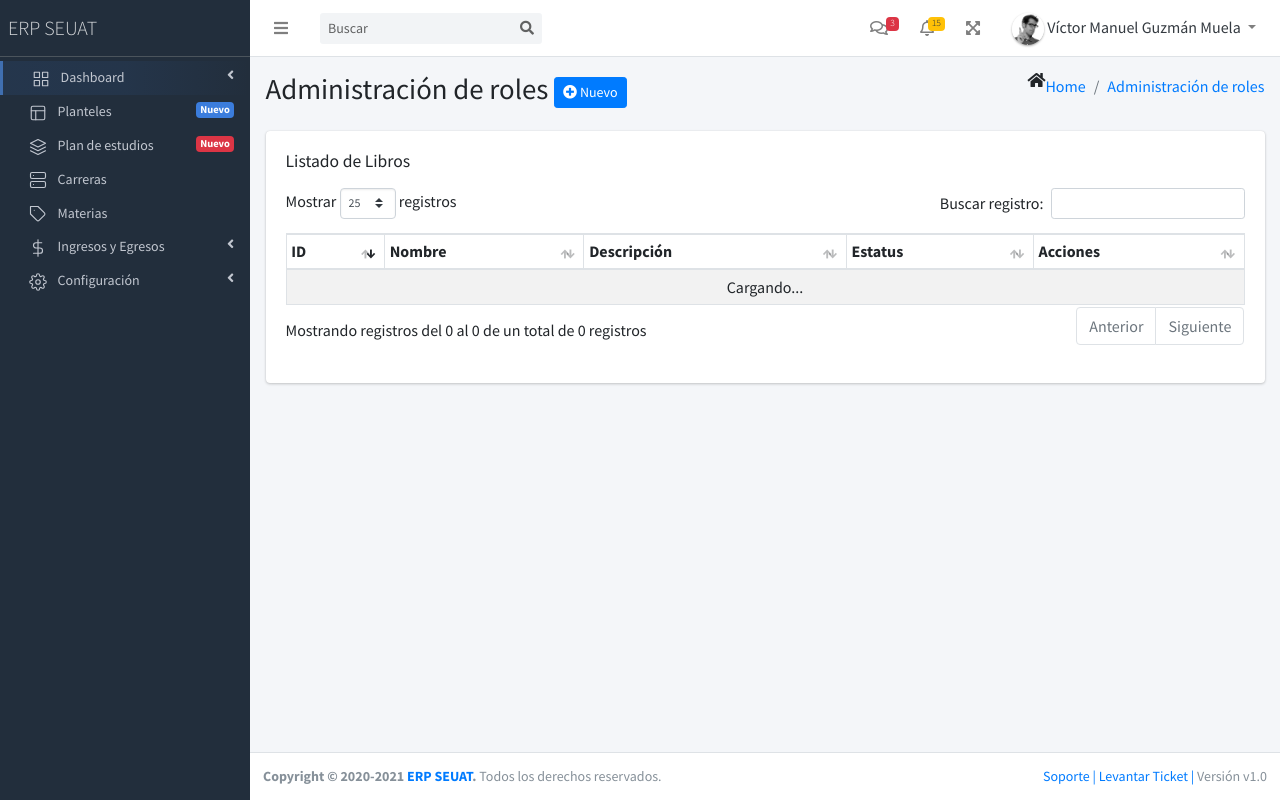
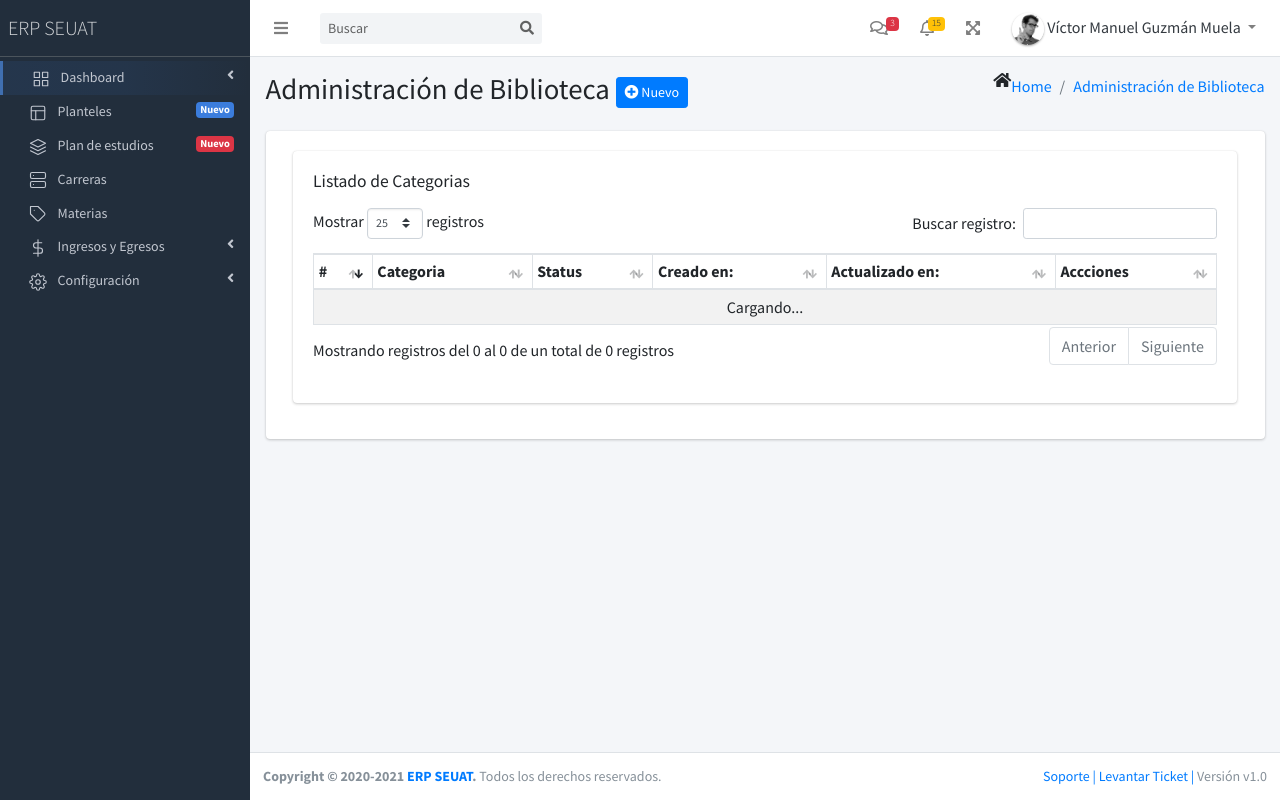
Before and after one commit to guzmanv/erp-seuat-v1, a PHP site: page /erp-seuat-v1/biblioteca in a window 1280 px wide. Run offline with PHP 8.4, Linux system fonts and the light colour scheme; lists and menus that the app fills with data are empty.

Commit message:
iniciando con el controlador de la biblioteca

```diff
--- a/Assets/css/styles.css
+++ b/Assets/css/styles.css
@@ -79,6 +79,25 @@ a {
     color: #6c757d!important;
 }
 
+.rounded-circle {
+    border-radius: 50%!important;
+}
+.bg-primary-light {
+    background: #d3e2f7;
+}
+.avatar-title {
+    display: flex;
+    width: 100%;
+    height: 100%;
+    align-items: center;
+    justify-content: center;
+    color: #3b7ddd;
+}
+.avatar {
+    width: 40px;
+    height: 40px;
+}
+
 /*
 [class*=sidebar-dark-] .nav-treeview>.nav-item>.nav-link{
 
--- /dev/null
+++ b/Assets/js/functions_biblioteca.js
@@ -0,0 +1,42 @@
+var tableBiblioteca;
+
+document.addEventListener('DOMContentLoaded', function(){
+
+	tableRoles = $('#tableRoles').dataTable( {
+		"aProcessing":true,
+		"aServerSide":true,
+        "language": {
+        	//url:"<?php echo media(); ?>/plugins/Spanish.json"
+        	"url": " "+base_url+"/Assets/plugins/Spanish.json"
+        },
+        "ajax":{
+            "url": " "+base_url+"/Biblioteca/getCategorias",
+            "dataSrc":""
+        },
+        "columns":[
+            {"data":"id"},
+            {"data":"nombrerol"},
+            {"data":"descripcion"},
+			{"data":"descripcion"},
+            {"data":"estatus"},
+            {"data":"options"}
+
+        ],
+        "responsive": true,
+	    "paging": true,
+	    "lengthChange": true,
+	    "searching": true,
+	    "ordering": true,
+	    "info": true,
+	    "autoWidth": false,
+	    "scrollY": '42vh',
+	    "scrollCollapse": true,
+	    "bDestroy": true,
+	    "order": [[ 0, "desc" ]],
+	    "iDisplayLength": 25
+    });
+
+
+});
+
+$('#tableRoles').DataTable();
--- a/Controllers/Biblioteca.php
+++ b/Controllers/Biblioteca.php
@@ -10,12 +10,32 @@ class Biblioteca extends Controllers
 	public function Biblioteca()
 	{
 		$data['page_id'] = 3;
-		$data['page_tag'] = "Roles Usuario";
-		$data['page_name'] = "rol_usuario";
-		$data['page_title'] = "Administración de roles";
-		$data['page_functions_js'] = "functions_roles.js";
-		$this->views->getView($this,"biblioteca",$data);
+		$data['page_tag'] = "Biblioteca";
+		$data['page_name'] = "biblioteca";
+		$data['page_title'] = "Administración de Biblioteca";
+		$data['page_functions_js'] = "functions_biblioteca.js";
+		$this->views->getView($this,"administrador_categorias",$data);
+	}
+	public function getCategorias(){
+		$arrData = $this->model->selectCategorias();
+
+			for ($i=0; $i < count($arrData); $i++) {
+
+				if($arrData[$i]['estatus'] == 1)
+				{
+					$arrData[$i]['estatus'] = '<span class="badge badge-success">Activo</span>';
+				}else{
+					$arrData[$i]['estatus'] = '<span class="badge badge-danger">Inactivo</span>';
+				}
+
+				$arrData[$i]['options'] = '<div class="text-center">
+				<button class="btn btn-secondary btn-sm btnPermisosRol" rl="'.$arrData[$i]['id'].'" title="Permisos"><i class="fas fa-key"></i></button>
+				<button class="btn btn-primary btn-sm btnEditRol" rl="'.$arrData[$i]['id'].'" title="Editar"><i class="fas fa-pencil-alt"></i></button>
+				<button class="btn btn-danger btn-sm btnDelRol" rl="'.$arrData[$i]['id'].'" title="Eliminar"><i class="far fa-trash-alt"></i></button>
+				</div>';
+			}
+			echo json_encode($arrData,JSON_UNESCAPED_UNICODE);
+			die();
 	}
 }
-
 ?>
--- /dev/null
+++ b/Models/BibliotecaModel.php
@@ -0,0 +1,23 @@
+<?php
+
+	class bibliotecaModel extends Mysql
+	{
+		public $intIdrol;
+		public $strRol;
+		public $strDescripcion;
+		public $intEstatus;
+
+		public function __construct()
+		{
+			parent::__construct();
+		}
+
+		public function selectRoles()
+		{
+			//Extraer Roles
+			$sql = "SELECT * FROM rol WHERE estatus !=0";
+			$request = $this->select_all($sql);
+			return $request;
+		}
+	}
+?>
--- /dev/null
+++ b/Views/Biblioteca/administrador_categorias.php
@@ -0,0 +1,62 @@
+<?php
+  headerAdmin($data);
+?>
+<div id="contentAjax">
+</div>
+<div class="wrapper">
+  <div class="content-wrapper">
+    <div class="content-header">
+      <div class="container-fluid">
+        <div class="row mb-2">
+          <div class="col-sm-6">
+            <h1 class="m-0">  <?= $data['page_title'] ?>
+              <button type="button" class="btn btn-primary btn-sm"><i class="fa fa-plus-circle fa-md"></i> Nuevo</button>
+            </h1>
+          </div>
+          <div class="col-sm-6">
+            <ol class="breadcrumb float-sm-right">
+              <li class="breadcrumb-item"><i class="fa fa-home fa-md"></i><a href="#">Home</a></li>
+              <li class="breadcrumb-item active"><a href="<?= base_url(); ?>/roles"><?= $data['page_title'] ?></a></li>
+            </ol>
+          </div>
+        </div>
+      </div>
+    </div>
+    <div class="content">
+      <div class="container-fluid">
+        <div class="row">
+          <div class="col-lg-12">
+            <div class="card">
+              <div class="card-body">
+                <div class="col-12 col-xl-12">
+                  <div class="card">
+                    <div class="card-body">
+                      <h3 class="card-title">Listado de Categorias</h3>
+                      <p class="card-text">
+                      <table id="tableRoles" class="table table-bordered table-striped table-sm">
+                        <thead>
+                          <tr>
+                            <th>#</th>
+                            <th>Categoria</th>
+                            <th>Status</th>
+                            <th>Creado en:</th>
+                            <th>Actualizado en:</th>
+                            <th>Accciones</th>
+                          </tr>
+                        </thead>
+                        <tbody>
+                        </tbody>
+                      </table>
+                      </p>
+                    </div>
+                  </div>
+                </div>
+              </div>
+            </div>
+          </div>
+        </div>
+      </div>
+    </div>
+  </div>
+</div>
+<?php footerAdmin($data); ?>
--- a/Views/Biblioteca/biblioteca.php
+++ b/Views/Biblioteca/biblioteca.php
@@ -1,14 +1,10 @@
 <?php
   headerAdmin($data);
 ?>
-
-<div id="contentAjax"></div>
-
+<div id="contentAjax">
+</div>
 <div class="wrapper">
-
-  <!-- Content Wrapper. Contains page content -->
   <div class="content-wrapper">
-    <!-- Content Header (Page header) -->
     <div class="content-header">
       <div class="container-fluid">
         <div class="row mb-2">
@@ -16,104 +12,174 @@
             <h1 class="m-0">  <?= $data['page_title'] ?>
               <button type="button" class="btn btn-primary btn-sm"><i class="fa fa-plus-circle fa-md"></i> Nuevo</button>
             </h1>
-          </div><!-- /.col -->
+          </div>
           <div class="col-sm-6">
             <ol class="breadcrumb float-sm-right">
               <li class="breadcrumb-item"><i class="fa fa-home fa-md"></i><a href="#">Home</a></li>
               <li class="breadcrumb-item active"><a href="<?= base_url(); ?>/roles"><?= $data['page_title'] ?></a></li>
             </ol>
-          </div><!-- /.col -->
-        </div><!-- /.row -->
-      </div><!-- /.container-fluid -->
+          </div>
+        </div>
+      </div>
     </div>
-    <!-- /.content-header -->
-
-    <!-- Main content -->
     <div class="content">
       <div class="container-fluid">
         <div class="row">
           <div class="col-lg-12">
+            <div class="card">
+              <div class="card-body row">
 
 
-            <div class="card">
-              <div class="card-body">
-                <h3 class="card-title">Listado de Libros</h3>
-                <p class="card-text">
-              <!-- /.card-header -->
-                <table id="tableRoles" class="table table-bordered table-striped table-sm">
-                  <thead>
-                  <tr>
-                    <th>ID</th>
-                    <th>Nombre</th>
-                    <th>Descripción</th>
-                    <th>Estatus</th>
-                    <th>Acciones</th>
-                  </tr>
-                  </thead>
-                  <tbody>
+                <div class="col-lg-3 col-12">
+                  <div class="card">
+                    <div class="card-body">
+                      <div class="row">
+                        <div class="col mt-0">
+                          <h5 class="card-title">Libros</h5>
+                        </div>
+                        <div class="col-auto">
+                          <div class="avatar">
+                            <div class="avatar-title rounded-circle bg-primary-light">
+                              <i class="ion-ios-book" style="zoom:2.0;"></i>
+                            </div>
+                          </div>
+                        </div>
+                      </div>
+                      <h1 class="mt-1 mb-3">132</h1>
+                      <div class="mb-0">
+                        <!--<span class="text-danger"> <i class="mdi mdi-arrow-bottom-right"></i> -3.65% </span>-->
+                        <span class="text-muted">Titulos Existentes</span>
+                      </div>
+                    </div>
+                  </div>
+                </div>
 
-                  </tbody>
+                <div class="col-lg-3 col-12">
+                  <div class="card">
+                    <div class="card-body">
+                      <div class="row">
+                        <div class="col mt-0">
+                          <h5 class="card-title">Prestamos</h5>
+                        </div>
+                        <div class="col-auto">
+                          <div class="avatar">
+                            <div class="avatar-title rounded-circle bg-primary-light">
+                              <i class="ion ion-heart" style="zoom:2.0;"></i>
+                            </div>
+                          </div>
+                        </div>
+                      </div>
+                      <h1 class="mt-1 mb-3">10</h1>
+                      <div class="mb-0">
+                        <!--<span class="text-danger"> <i class="mdi mdi-arrow-bottom-right"></i> -3.65% </span>-->
+                        <span class="text-muted">Libros Prestados</span>
+                      </div>
+                    </div>
+                  </div>
+                </div>
 
-                </table>
-              </p>
-              </div>
-              <!-- /.card-body -->
-            </div>
+                <div class="col-lg-3 col-12">
+                  <div class="card">
+                    <div class="card-body">
+                      <div class="row">
+                        <div class="col mt-0">
+                          <h5 class="card-title">Devoluciones</h5>
+                        </div>
+                        <div class="col-auto">
+                          <div class="avatar">
+                            <div class="avatar-title rounded-circle bg-primary-light">
+                              <i class="ion ion-ios-undo" style="zoom:2.0;"></i>
+                            </div>
+                          </div>
+                        </div>
+                      </div>
+                      <h1 class="mt-1 mb-3">23</h1>
+                      <div class="mb-0">
+                        <!--<span class="text-danger"> <i class="mdi mdi-arrow-bottom-right"></i> -3.65% </span>-->
+                        <span class="text-muted">Títulos Devueltos</span>
+                      </div>
+                    </div>
+                  </div>
+                </div>
 
+                <div class="col-lg-3 col-12">
+                  <div class="card">
+                    <div class="card-body">
+                      <div class="row">
+                        <div class="col mt-0">
+                          <h5 class="card-title">Usuarios</h5>
+                        </div>
+                        <div class="col-auto">
+                          <div class="avatar">
+                            <div class="avatar-title rounded-circle bg-primary-light">
+                              <i class="ion ion-person" style="zoom:2.0;"></i>
+                            </div>
+                          </div>
+                        </div>
+                      </div>
+                      <h1 class="mt-1 mb-3">421</h1>
+                      <div class="mb-0">
+                        <!--<span class="text-danger"> <i class="mdi mdi-arrow-bottom-right"></i> -3.65% </span>-->
+                        <span class="text-muted">Total Usuarios</span>
+                      </div>
+                    </div>
+                  </div>
+                </div>
 
-<!--
-            <div class="card shadow-sm p-3 mb-5 bg-white rounded">
-              <div class="card-body">
-                <h5 class="card-title">Planteles</h5>
+                <div class="col-lg-3 col-12">
+                  <div class="card">
+                    <div class="card-body">
+                      <div class="row">
+                        <div class="col mt-0">
+                          <h5 class="card-title">Autores</h5>
+                        </div>
+                        <div class="col-auto">
+                          <div class="avatar">
+                            <div class="avatar-title rounded-circle bg-primary-light">
+                              <i class="ion ion-person-stalker" style="zoom:2.0;"></i>
+                            </div>
+                          </div>
+                        </div>
+                      </div>
+                      <h1 class="mt-1 mb-3">132</h1>
+                      <div class="mb-0">
+                        <!--<span class="text-danger"> <i class="mdi mdi-arrow-bottom-right"></i> -3.65% </span>-->
+                        <span class="text-muted">Total Autores</span>
+                      </div>
+                    </div>
+                  </div>
+                </div>
 
-                <p class="card-text">
-                  Some quick example text to build on the card title and make up the bulk of the card's
-                  content.
-                </p>
+                <div class="col-lg-3 col-12">
+                  <div class="card">
+                    <div class="card-body">
+                      <div class="row">
+                        <div class="col mt-0">
+                          <h5 class="card-title">Categorías</h5>
+                        </div>
+                        <div class="col-auto">
+                          <div class="avatar">
+                            <div class="avatar-title rounded-circle bg-primary-light">
+                              <i class="ion ion-pie-graph" style="zoom:2.0;"></i>
+                            </div>
+                          </div>
+                        </div>
+                      </div>
+                      <h1 class="mt-1 mb-3">132</h1>
+                      <div class="mb-0">
+                        <!--<span class="text-danger"> <i class="mdi mdi-arrow-bottom-right"></i> -3.65% </span>-->
+                        <span class="text-muted">Total Categorías</span>
+                      </div>
+                    </div>
+                  </div>
+                </div>
 
-                <a href="#" class="card-link">link uno</a>
-                <a href="#" class="card-link">link dos</a>
-              </div>
-            </div>-->
-
-
-          <!-- /.card -->
-          </div>
-          <!-- /.col-md-6 -->
-       <!--   <div class="col-lg-12">
-            <div class="card">
-              <div class="card-header">
-                <h5 class="m-0">Featured</h5>
-              </div>
-              <div class="card-body">
-                <h6 class="card-title">Special title treatment</h6>
-
-                <p class="card-text">With supporting text below as a natural lead-in to additional content.</p>
-                <a href="#" class="btn btn-primary">Go somewhere</a>
               </div>
             </div>
-          </div>-->
-          <!-- /.col-md-6 -->
+          </div>
         </div>
-        <!-- /.row -->
-      </div><!-- /.container-fluid -->
+      </div>
     </div>
-    <!-- /.content -->
   </div>
-  <!-- /.content-wrapper -->
-
-  <!-- Control Sidebar -->
-
-  <!--<aside class="control-sidebar control-sidebar-dark">
-     Control sidebar content goes here -->
-    <!--<div class="p-3">
-      <h5>Title</h5>
-      <p>Sidebar content</p>
-    </div>
-  </aside>-->
-  <!-- /.control-sidebar -->
-
 </div>
-<!-- ./wrapper -->
-
 <?php footerAdmin($data); ?>
```
Also changed, not shown: Views/Biblioteca/agregar_categoria.php (added, +74 -0 lines).
